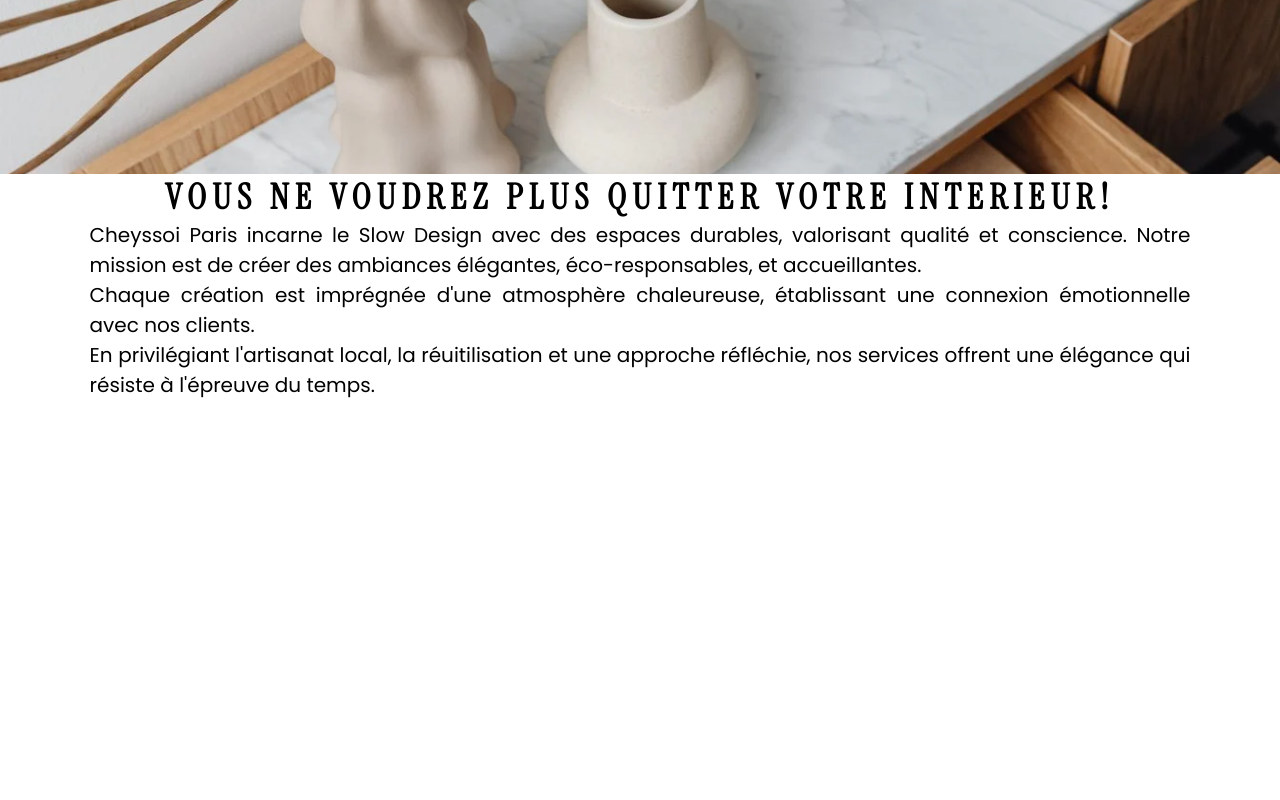
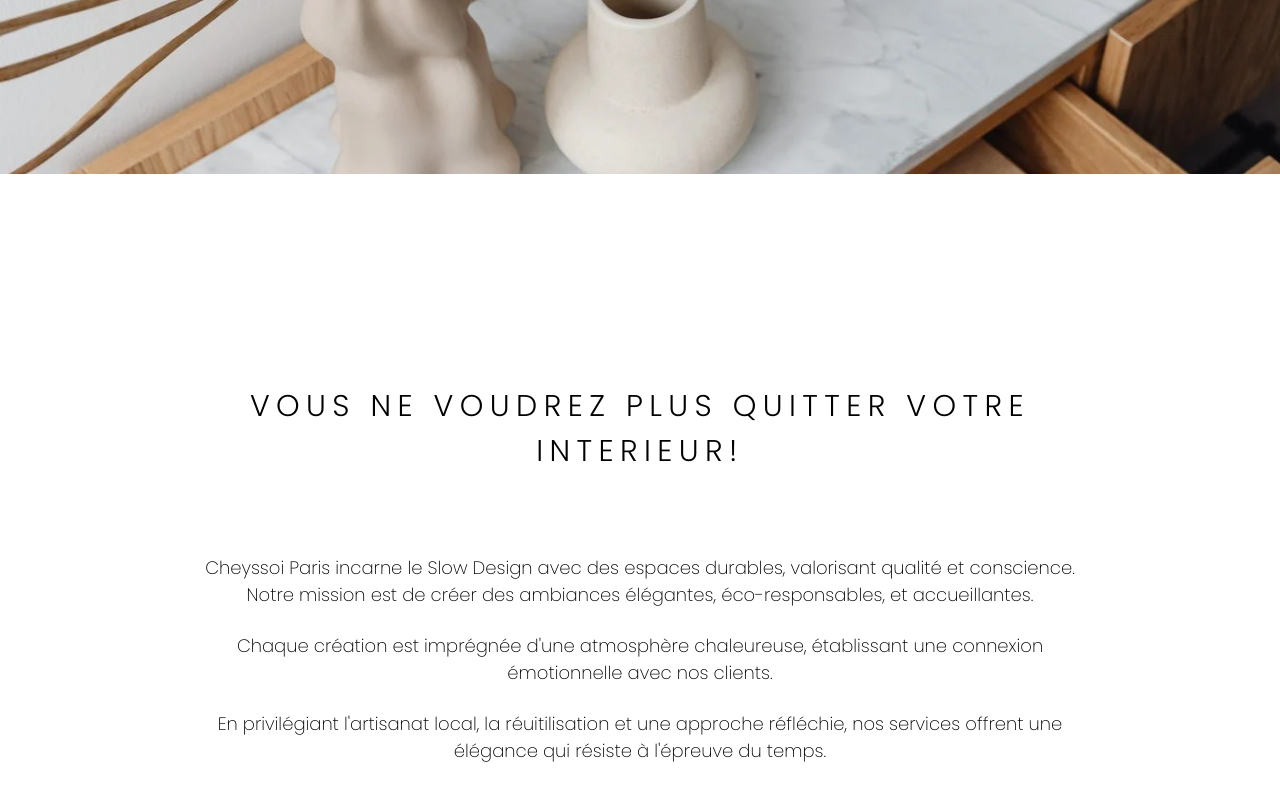
Before and after one commit to Scharlyopitz/CHEYSSOI-PARIS, a React (Vite) app: page /about in a window 1280 px wide. Shown: the part 626-1426 px from the top of the page. Built offline with nearby package versions, Linux system fonts and the light colour scheme.

Commit message:
Design section 2

```diff
--- a/src/sass/pages/_about.scss
+++ b/src/sass/pages/_about.scss
@@ -1,22 +1,17 @@
 #About {
   h2 {
-    text-align: center;
-    font-size: 35px;
+    font-size: 30px;
     text-transform: uppercase;
-    // font-family: "Poppins", sans-serif;
-    font-family: "Instrument Serif", serif;
+    font-family: "Poppins", sans-serif;
+    // font-family: "Instrument Serif", serif;
     letter-spacing: 0.5vw;
-    font-weight: 600;
+    font-weight: 300;
   }
 
   p {
-    font-size: 20px;
+    font-size: 18px;
+    font-weight: 200;
     text-align: justify;
-  }
-
-  .secondSection,
-  .thirdSection {
-    padding: 0 7vw;
   }
 
   .firstSection {
@@ -76,4 +71,24 @@
       width: 100%;
     }
   }
+
+  .secondSection {
+    display: flex;
+    flex-direction: column;
+    padding: 0 15vw;
+    align-items: center;
+    justify-content: center;
+    gap: 10vh;
+
+    &,
+    p {
+      text-align: center;
+    }
+
+    .txtContainer {
+      display: flex;
+      flex-direction: column;
+      gap: 3vh;
+    }
+  }
 }
--- a/src/style/style.css
+++ b/src/style/style.css
@@ -116,20 +116,16 @@
 }
 
 #About h2 {
-  text-align: center;
-  font-size: 35px;
+  font-size: 30px;
   text-transform: uppercase;
-  font-family: "Instrument Serif", serif;
+  font-family: "Poppins", sans-serif;
   letter-spacing: 0.5vw;
-  font-weight: 600;
+  font-weight: 300;
 }
 #About p {
-  font-size: 20px;
+  font-size: 18px;
+  font-weight: 200;
   text-align: justify;
-}
-#About .secondSection,
-#About .thirdSection {
-  padding: 0 7vw;
 }
 #About .firstSection {
   padding-top: 20vh;
@@ -175,4 +171,21 @@
      object-position: top;
   height: 65%;
   width: 100%;
+}
+#About .secondSection {
+  display: flex;
+  flex-direction: column;
+  padding: 0 15vw;
+  align-items: center;
+  justify-content: center;
+  gap: 10vh;
+}
+#About .secondSection,
+#About .secondSection p {
+  text-align: center;
+}
+#About .secondSection .txtContainer {
+  display: flex;
+  flex-direction: column;
+  gap: 3vh;
 }/*# sourceMappingURL=style.css.map */
```
Also changed, not shown: 1 other file (tests, documents, lock files or other folders).
